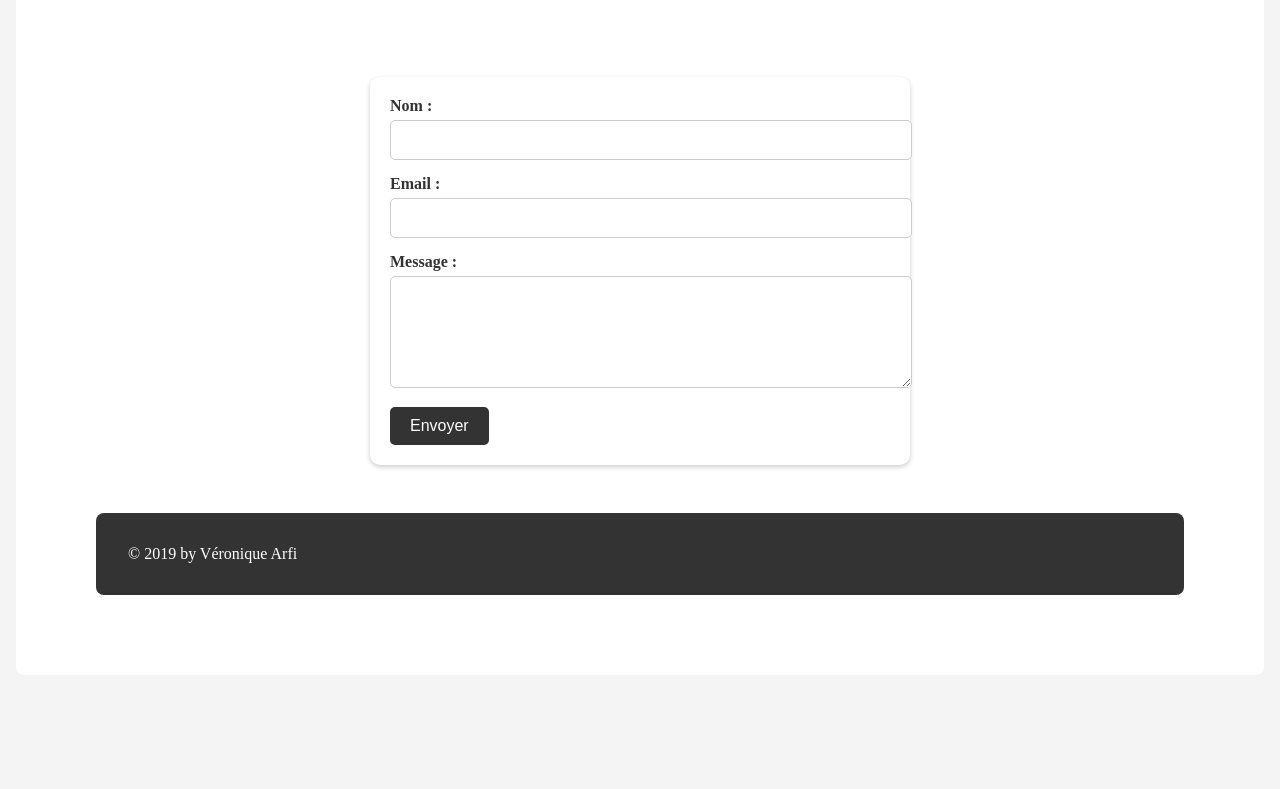
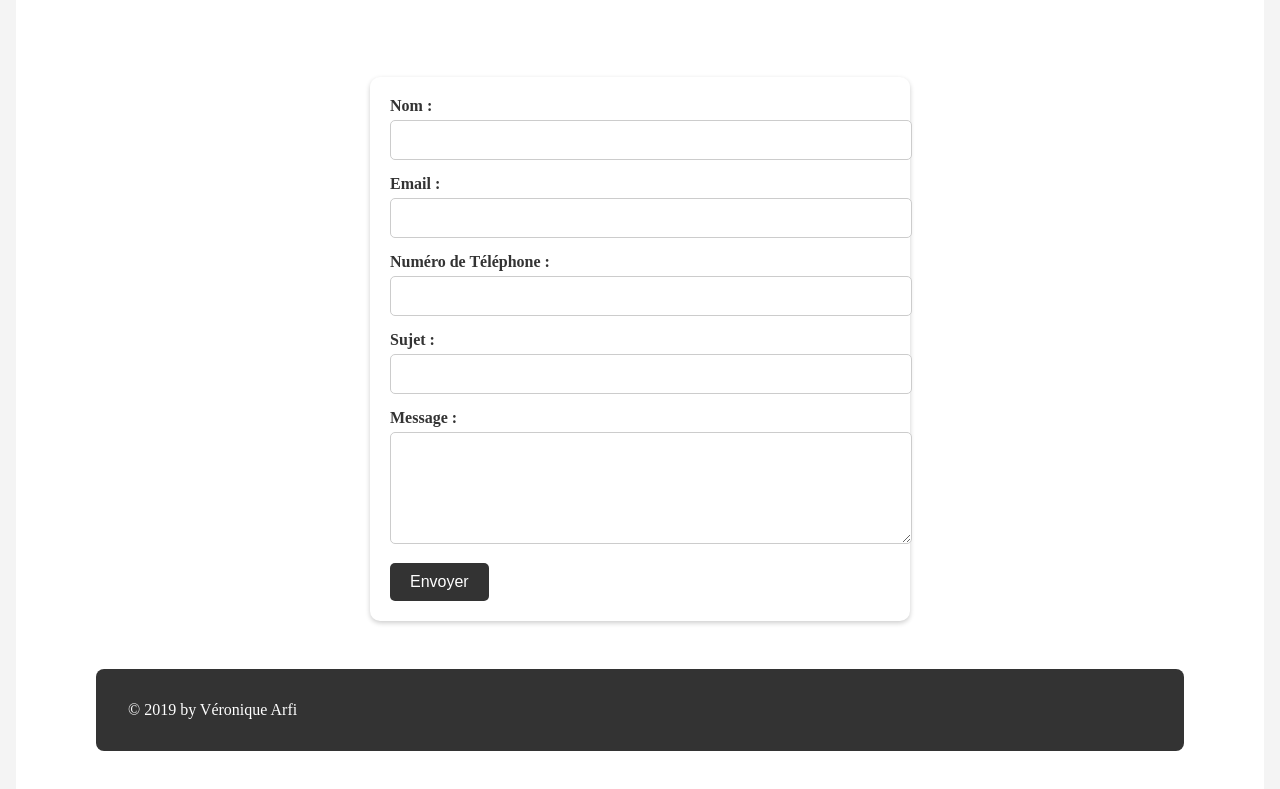
Before and after one commit to ArmandEras/soins-hypnose, a plain HTML site: page index.html in a window 1280 px wide. Shown: the part 1697-2486 px from the top of the page. Before the commit the page ends 2388 px from the top, so only its background shows below. Drawn offline with Linux system fonts and the light colour scheme.

Commit message:
Update index.html
Add number and email to formular

```diff
--- a/index.html
+++ b/index.html
@@ -85,17 +85,23 @@
         })();
     </script>
 
-
-
     <section id="contact">
         <form id="contact-form">
             <div class="form-group">
                 <label for="name">Nom :</label>
-                <input type="text" id="name" name="name" required>
+                <input type="text" id="name" name="from_name" required>
             </div>
             <div class="form-group">
                 <label for="email">Email :</label>
-                <input type="email" id="email" name="email" required>
+                <input type="email" id="email" name="from_email" required>
+            </div>
+            <div class="form-group">
+                <label for="phone">Numéro de Téléphone :</label>
+                <input type="tel" id="phone" name="phone" required>
+            </div>
+            <div class="form-group">
+                <label for="subject">Sujet :</label>
+                <input type="text" id="subject" name="subject" required>
             </div>
             <div class="form-group">
                 <label for="message">Message :</label>
@@ -103,6 +109,7 @@
             </div>
             <button type="submit">Envoyer</button>
         </form>
+
 
         <script type="text/javascript">
             document.getElementById('contact-form').addEventListener('submit', function(event) {
@@ -116,6 +123,8 @@
                     });
             });
         </script>
+
+
     </section>
 
     <footer>
```
